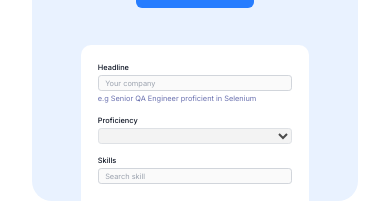
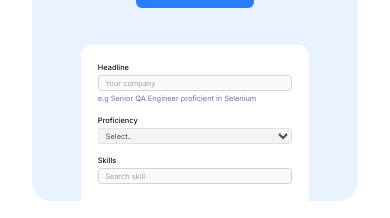
Before and after one commit to Vubere/fe-intern-unbug-qa, a Nuxt app: page / in a window 390 px wide. Shown: the part 5595-5813 px from the top of the page. Built offline with nearby package versions, Linux system fonts and the light colour scheme.

Commit message:
fix/ minor fixes

```diff
--- a/pages/index.vue
+++ b/pages/index.vue
@@ -372,7 +372,7 @@
           <select
             type="text"
             name="proficiency"
-              class="w-full h-[16.27px] md:h-[29.9px] rounded-[3.16px] md:rounded-[4.47px] border border-[#D1D5DB] py-[5.76px] px-[6.32px] text-[7.38px] md:text-[10.428px] placeholder-lightAsh"
+              class="w-full h-[16.27px] md:h-[29.9px] rounded-[3.16px] md:rounded-[4.47px] border border-[#D1D5DB] px-[3px]  md:px-[6.32px] text-[7.38px] md:text-[10.428px] placeholder-lightAsh"
             id="proficiency"
             placeholder="Your company"
             disabled
```
